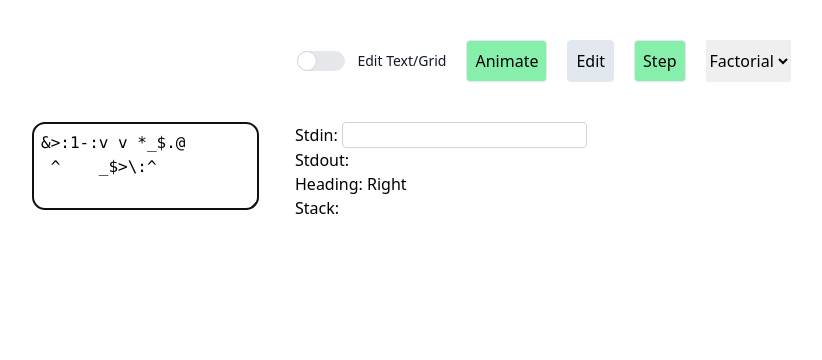
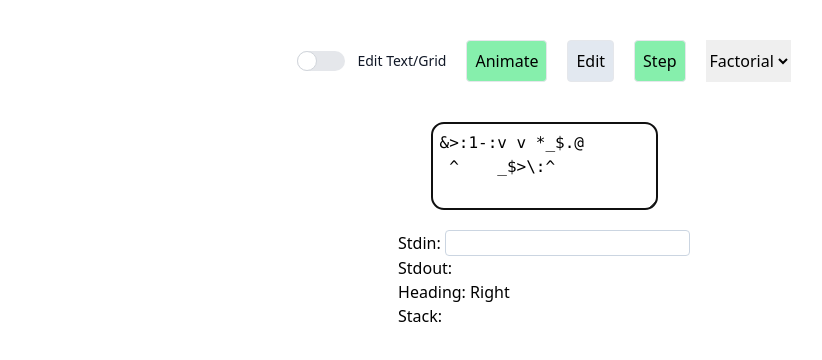
Before and after one commit to CharlesTaylor7/befunge-editor, a React (Vite) app: page / in a window 1280 px wide. Shown: the top 360 px of the page, without its empty margins (96-918 px from the left). Built offline with nearby package versions, Linux system fonts and the light colour scheme.

Commit message:
Fix test

```diff
--- a/src/components/Befunge.tsx
+++ b/src/components/Befunge.tsx
@@ -128,7 +128,7 @@ export default function Befunge() {
           ))}
         </select>
       </header>
-      <main className="flex flex-wrap w-4/5 gap-5">
+      <main className="flex flex-col items-center w-4/5 gap-5">
         {editMode === 'text' ? (
           <TextEditor
             maxHeight={500}
--- a/src/utilities/execute.ts
+++ b/src/utilities/execute.ts
@@ -155,7 +155,7 @@ export function advance(state: ExecutionState): ExecutionState {
 }
 export function pushInput(state: ExecutionState, input: number | string): ExecutionState {
   if (!state.pendingInput) {
-    throw new Error()
+    throw new Error('Cannot push input before the program requests it')
   }
   if (state.pendingInput === 'Number' && typeof input !== 'number') {
     throw new Error(`Expected number input: ${input}`)
```
Also changed, not shown: 1 other file (tests, documents, lock files or other folders).
